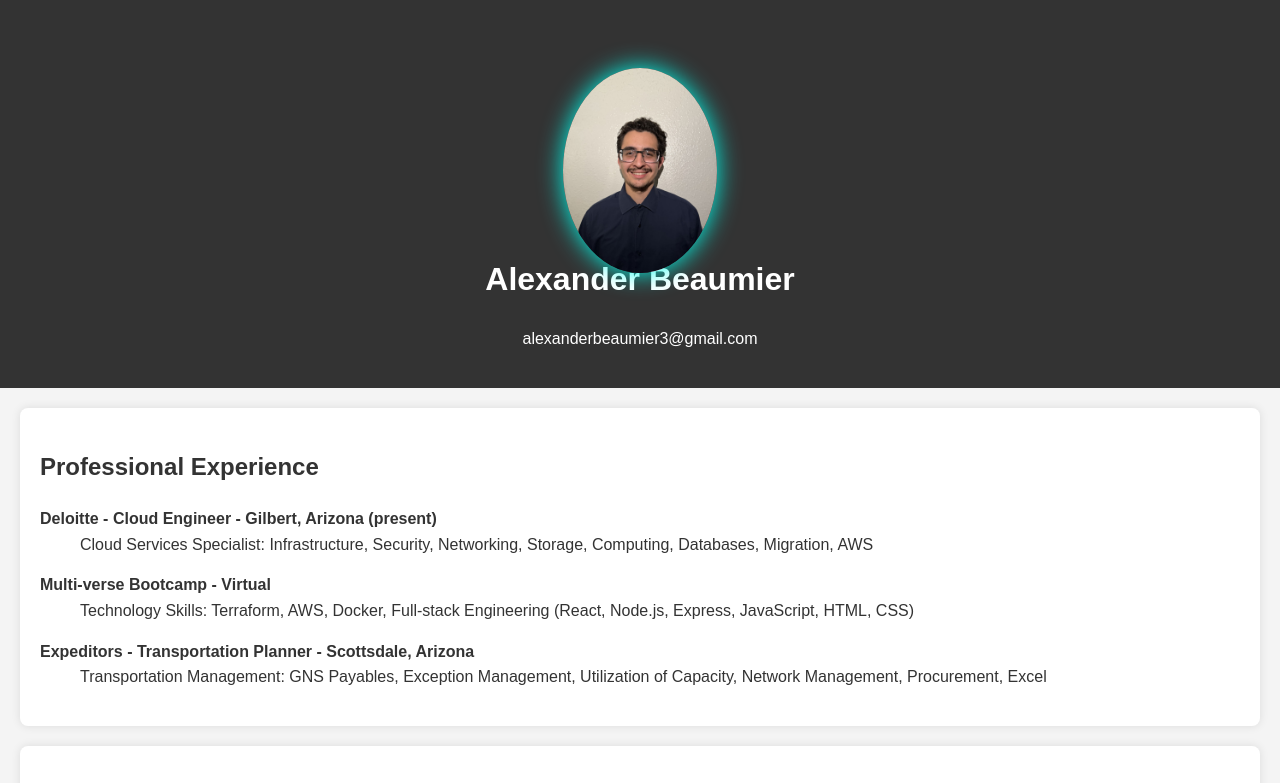
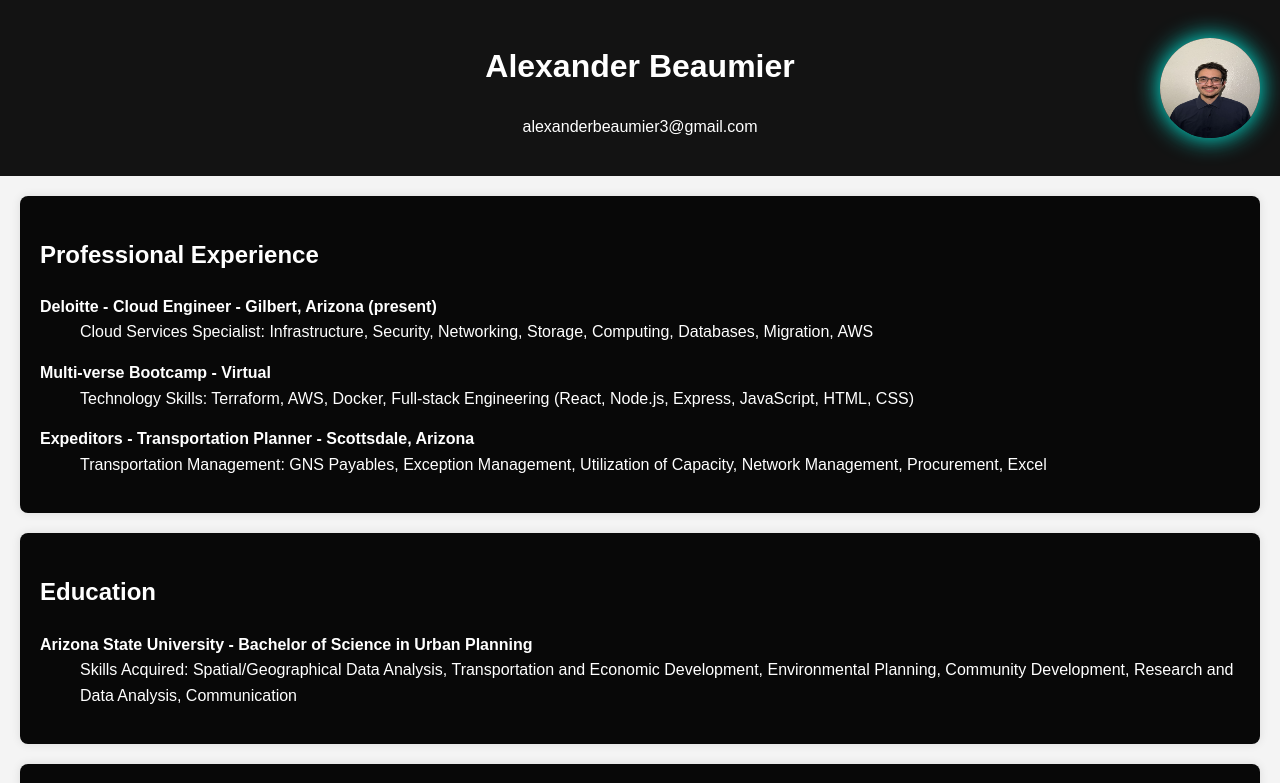
Before and after one commit to Alexanderbeaumier3/alexanderbeaumier-website, a plain HTML site: page index.html in a window 1280 px wide. Shown: the top 783 px of the page. Drawn offline with Linux system fonts and the light colour scheme.

Commit message:
Update styles.css

```diff
--- a/styles.css
+++ b/styles.css
@@ -15,35 +15,35 @@ body {
 }
 
 header {
-    background: #333;
-    color: #fff;
+    background: var(--second-bg-color); /* Updated to use your root variable */
+    color: var(--text-color); /* Updated to use your root variable */
     padding: 20px 0;
     text-align: center;
+    position: relative; /* Added to position the headshot absolutely within the header */
 }
 
 .headshot {
-    border-radius: 50%;
+    position: absolute;
+    right: 20px; /* Positions to the right of the header */
+    top: 50%;
+    transform: translateY(-50%); /* Centers the image vertically */
+    width: 100px; /* Adjust size as needed or keep it responsive */
+    height: 100px; /* Ensures the image is circular */
+    border-radius: 50%; /* Makes the image perfectly circular */
+    box-shadow: 0 0 25px var(--main-color);
+    cursor: pointer;
+    transition: box-shadow 0.4s ease-in-out;
 }
 
-.headshot {
-    position: relative;
-    top: 3rem;
-    width: 12vw;
-    border-radius: 65%;
-    box-shadow: 0 0 25px var(--main-color);
-    cursor: pointer;
-    transition: 0.4s ease-in-out;
+.headshot:hover {
+    box-shadow: 0 0 25px var(--main-color),
+                0 0 50px var(--main-color),
+                0 0 100px var(--main-color);
 }
 
-.headshot:hover{
-    box-shadow: 0 0 25px var(--main-color),
-    0 0 50px var(--main-color),
-    0 0 100px var(--main-color);
-}
-
-
 section {
-    background: #fff;
+    background: var(--bg-color);
+    color: var(--text-color);
     margin: 20px;
     padding: 20px;
     border-radius: 8px;
```
